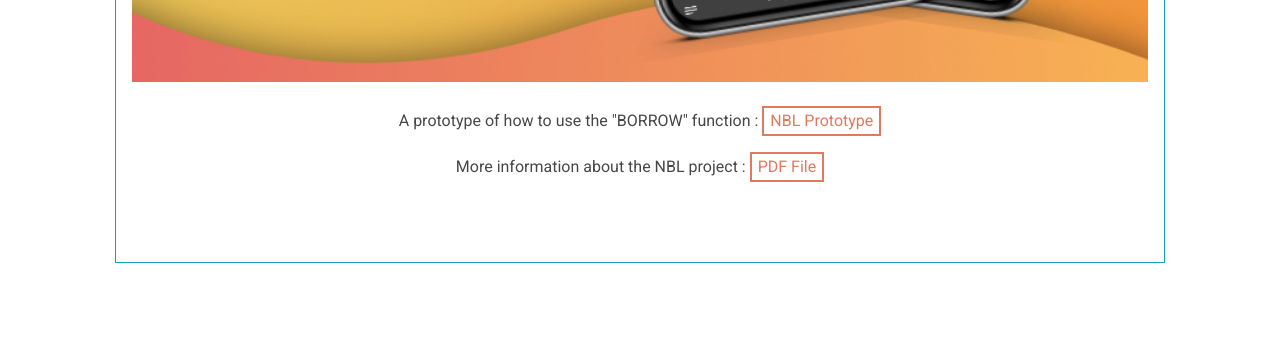
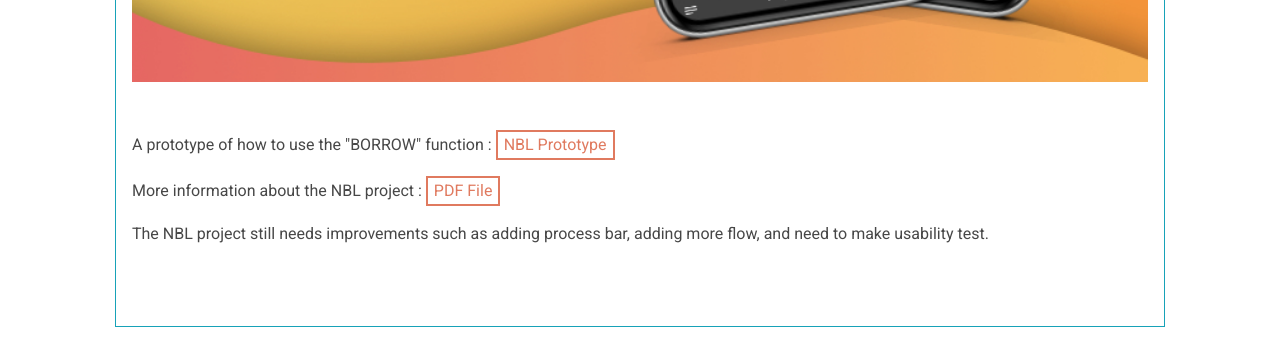
Before and after one commit to alligel/alliwebpage, a React (Create React App) app: page / in a window 1280 px wide. Shown: the part 4400-4760 px from the top of the page. Built offline with nearby package versions, Linux system fonts and the light colour scheme; a web font is replaced by a local one.

Commit message:
adding text

```diff
--- a/src/components/UXworks.jsx
+++ b/src/components/UXworks.jsx
@@ -9,12 +9,16 @@ function UXworks() {
         <br/>
         <h2>NeighborLender Project</h2>
         <img className="ux-img" src={NBLads} alt="alli-uxwork"/>
+        </div>
         <br/>
         <br/>
+        <div className="text-left">
         <p>A prototype of how to use the "BORROW" function : <button className="btn-link"><a href="https://alli38803.invisionapp.com/console/share/MB2KWCUZQ5/630036371" target="_blank">NBL Prototype</a></button></p>
         <p>More information about the NBL project : <button className="btn-link"><a href="https://drive.google.com/file/d/1I-zUG4Z1Nm-3kb20z1cO6z9YE7tIfzE8/view?usp=sharing" target="_blank">PDF File</a></button></p>
+        <p>The NBL project still needs improvements such as adding process bar, adding more flow, and need to make usability test.</p>
         <br/>
         <br/>
+
         </div>
 
     </section>
```
